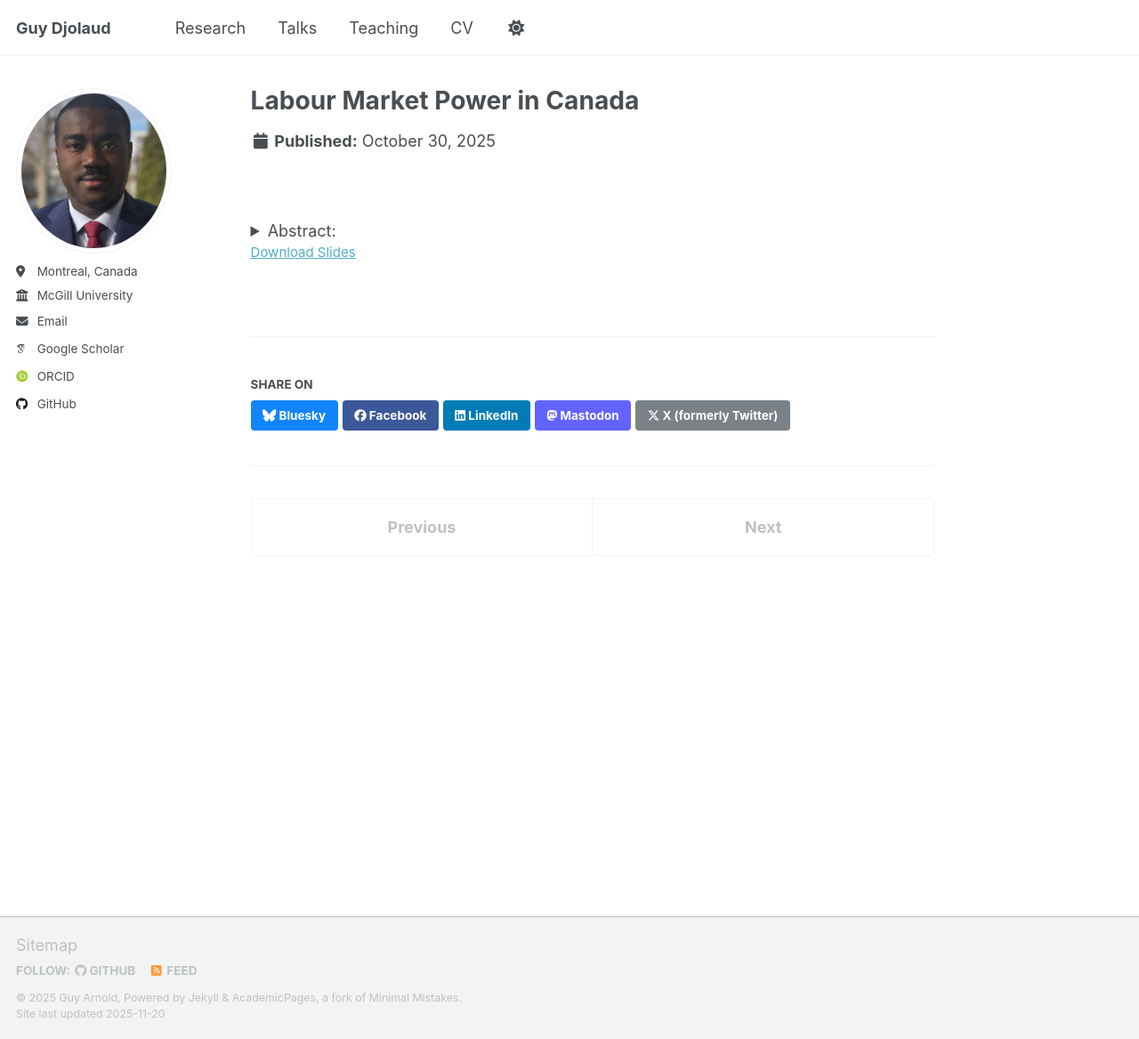
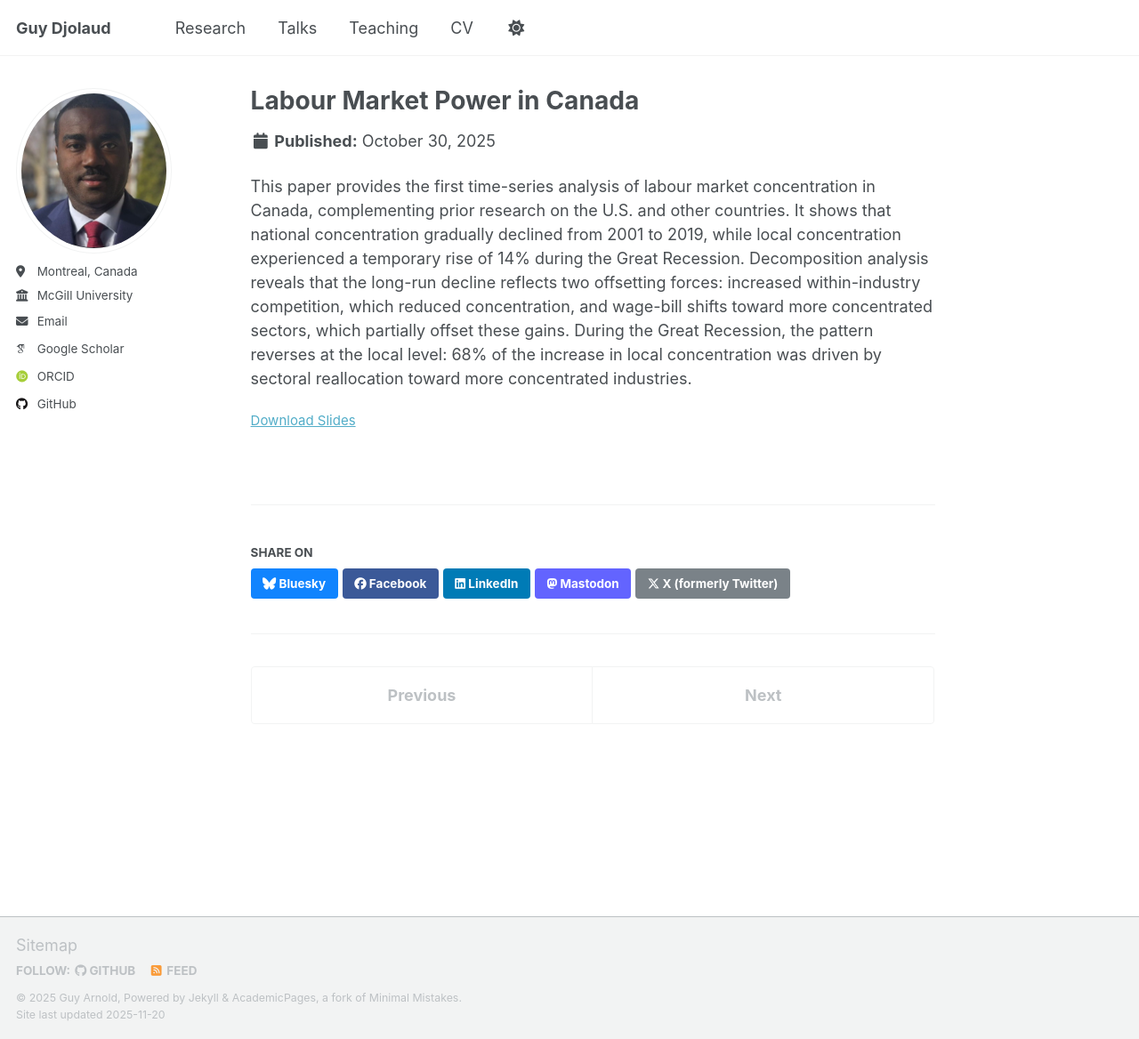
Before and after one commit to djolkilson-droid/Guy-Djolaud.github.io, a Jekyll site: the page built from _publications/2009-10-01-paper-title-number-1.md, in a window 1280 px wide and 1168 px high. Shown: the whole window at 89% size. Built offline with Jekyll 4.4.1, drawn with Linux system fonts in a browser that asks for light colours; some web fonts are replaced; a script that is not in the unit is left out.

Commit message:
Update 2009-10-01-paper-title-number-1.md

```diff
--- a/_publications/2009-10-01-paper-title-number-1.md
+++ b/_publications/2009-10-01-paper-title-number-1.md
@@ -7,10 +7,6 @@ permalink: /publication/2009-10-01-paper-title-number-1
 slidesurl: 'https://academicpages.github.io/files/slides1.pdf'
 paperurl: '/files/Labour_Market_Power_JMP_Guy_Djolaud (1).pdf'
 ---
-<br/>
-
-<details><summary>Abstract:</summary>
-<br/>
 
 This paper provides the first time-series analysis of labour market concentration in Canada,
 complementing prior research on the U.S. and other countries. It shows that national concentration
```
